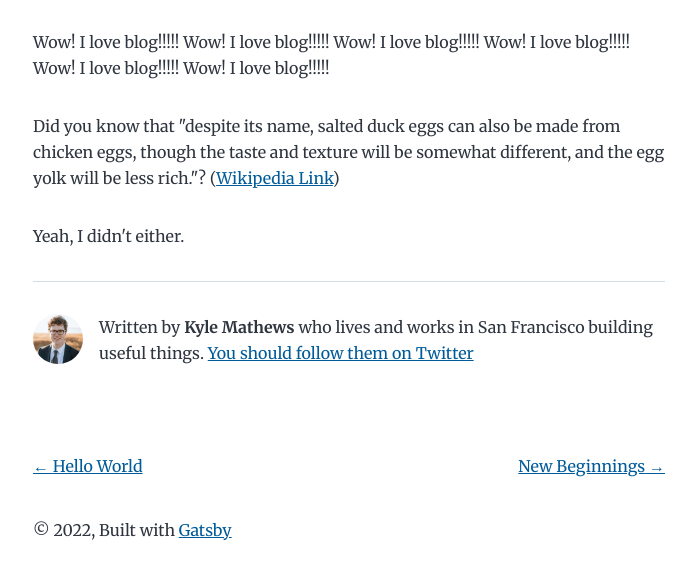
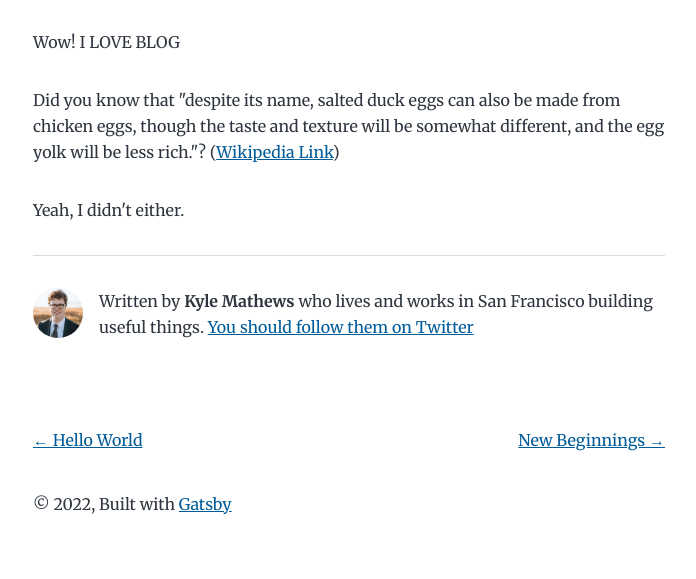
Before and after one commit to osapiyo/gatsby-blog, a Gatsby site: page /my-second-post/ in a window 1280 px wide. Shown: the part 211-790 px from the top of the page, without its empty margins (291-987 px from the left). Built offline with nearby package versions, Linux system fonts and the light colour scheme; Gatsby itself is replaced by a stand-in of ours.

Commit message:
6th commit

```diff
--- a/content/blog/my-second-post/index.md
+++ b/content/blog/my-second-post/index.md
@@ -3,12 +3,7 @@ title: My Second Post!
 date: "2015-05-06T23:46:37.121Z"
 ---
 
-Wow! I love blog!!!!!
-Wow! I love blog!!!!!
-Wow! I love blog!!!!!
-Wow! I love blog!!!!!
-Wow! I love blog!!!!!
-Wow! I love blog!!!!!
+Wow! I LOVE BLOG
 
 Did you know that "despite its name, salted duck eggs can also be made from
 chicken eggs, though the taste and texture will be somewhat different, and the
```
